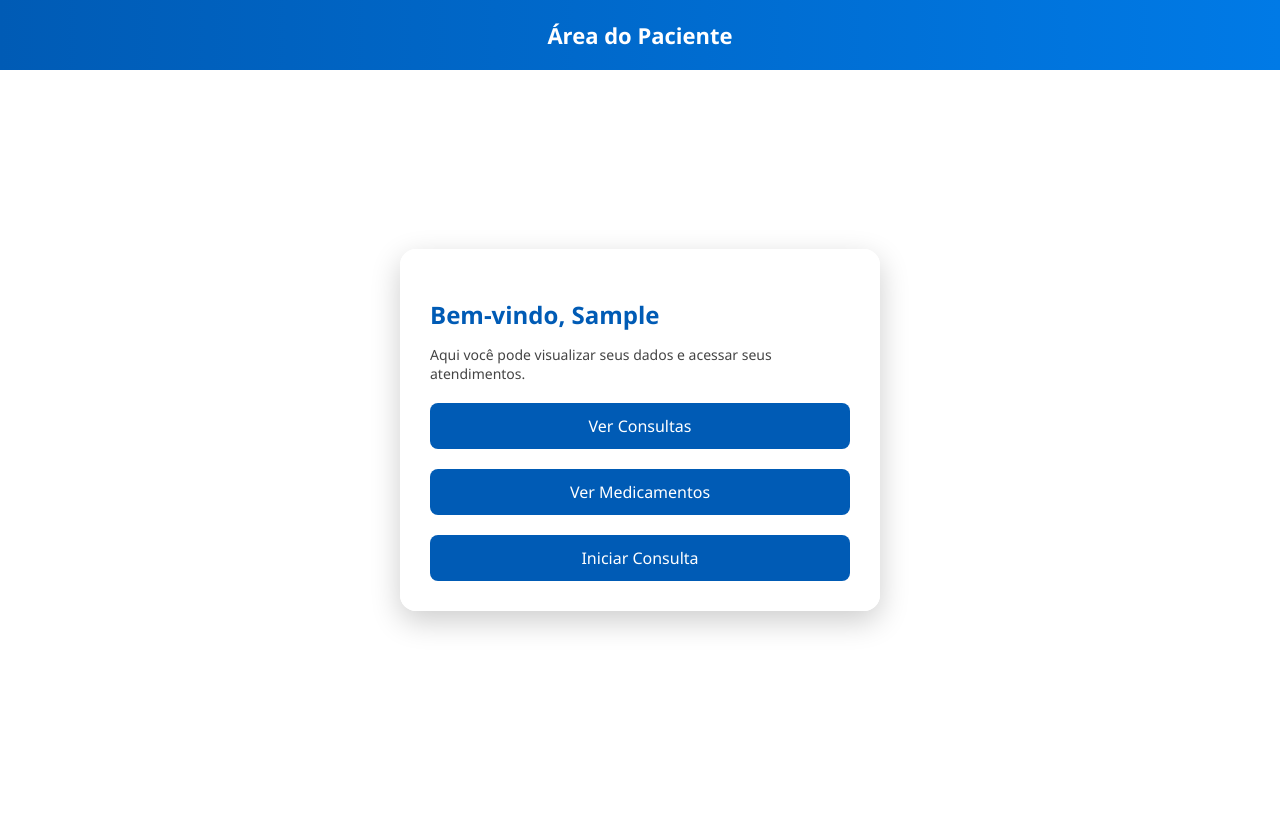
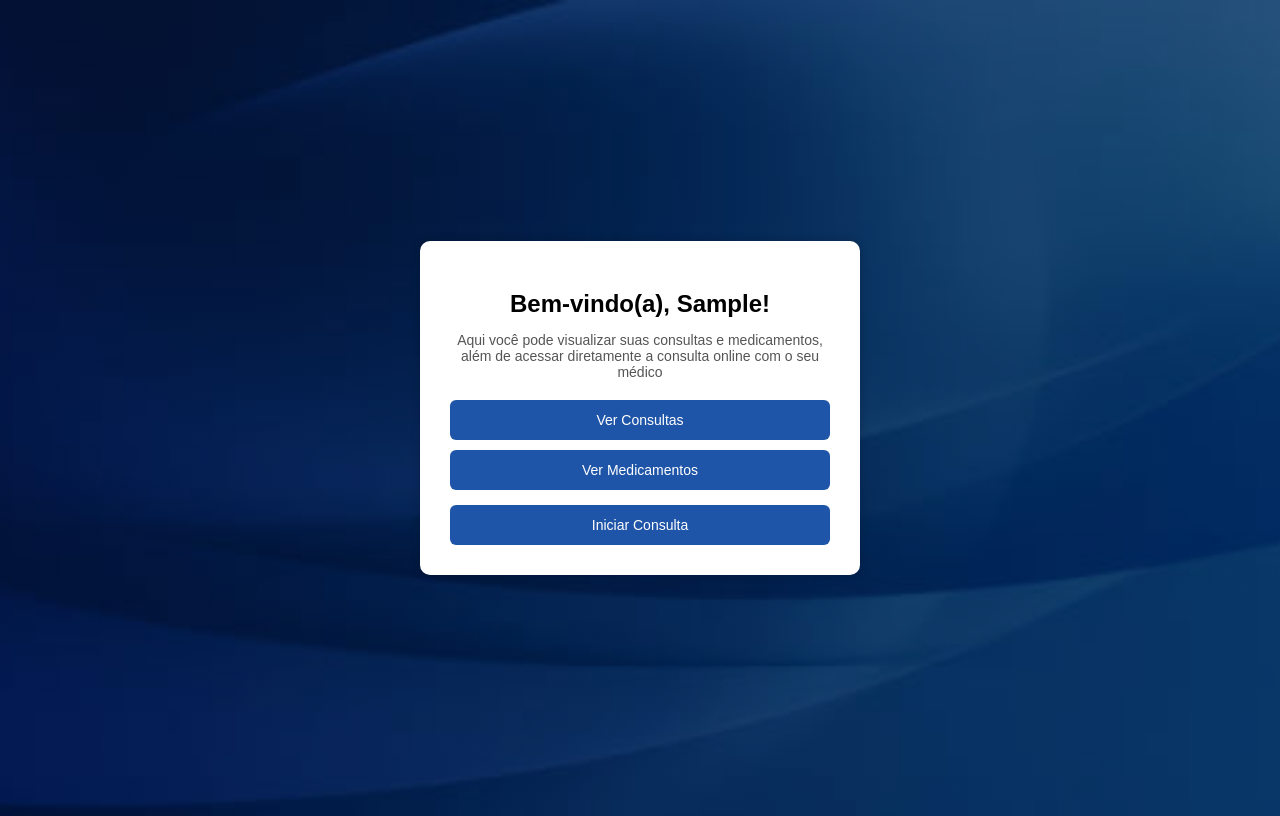
Before and after one commit to geissianeassuncao/projeto-final-dev-soft, a Django app: page /paciente/home/ in a window 1280 px wide. Before the commit the page ends 631 px from the top, so only its background shows below. Run offline with Django 5.2, Linux system fonts and the light colour scheme; the visitor is signed in with stand-in values (Sample User, id 1); data that the repository does not hold is empty.

Commit message:
padroniza o stylo das telas paciente e medico com layout da login

```diff
--- a/backend/templates/paciente_home.html
+++ b/backend/templates/paciente_home.html
@@ -1,96 +1,88 @@
 <!DOCTYPE html>
-<html lang="pt-BR">
+<html lang="pt-br">
+
+{% load static %}
+
 <head>
 <meta charset="UTF-8">
 <title>Paciente - ElderLink</title>
 
 <style>
 body {
-    font-family: 'Segoe UI', sans-serif;
-    margin: 0;
-}
-
-/* HEADER */
-header {
-    background: linear-gradient(90deg, #005bb5, #007ae6);
-    padding: 20px;
-    color: white;
-    font-size: 22px;
-    font-weight: 600;
-    text-align: center;
-}
-
-/* CONTAINER */
-.container {
+    font-family: Arial, sans-serif;
     display: flex;
     justify-content: center;
     align-items: center;
-    height: calc(100vh - 80px);
+    height: 100vh;
+
+    background:
+        linear-gradient(rgba(0,0,0,0.5), rgba(0,0,0,0.5)),
+        url("{% static 'img/fundo.jpg' %}") no-repeat center center;
+
+    background-size: cover;
 }
 
-/* PAINEL */
+/* CONTAINER IGUAL LOGIN */
 .painel {
-    background: rgba(255,255,255,0.95);
-    backdrop-filter: blur(6px);
+    background: white;
     padding: 30px;
-    width: 420px;
-    border-radius: 16px;
-    box-shadow: 0 10px 30px rgba(0,0,0,0.2);
+    border-radius: 10px;
+    box-shadow: 0 0 10px rgba(0,0,0,0.2);
+    width: 380px;
 }
 
-/* TITULOS */
+/* TITULO */
 .titulo {
-    color: #005bb5;
+    text-align: center;
     margin-bottom: 5px;
 }
 
 .subtitulo {
-    color: #444;
+    text-align: center;
     font-size: 14px;
+    color: #555;
     margin-bottom: 20px;
 }
 
-/* BOTÃO */
+/* BOTÕES */
 .botao {
-    background: #005bb5;
+    margin-top: 10px;
+    width: 100%;
+    padding: 12px;
+    background: rgb(31,85,168);
     color: white;
-    padding: 12px;
-    border-radius: 8px;
+    border: none;
+    border-radius: 6px;
+    cursor: pointer;
     text-align: center;
-    font-weight: 500;
-    cursor: pointer;
-    transition: 0.25s;
-    border: none;
+    display: block;
     text-decoration: none;
-    display: block;
+    font-size: 14px;
+     box-sizing: border-box;
 }
 
 .botao:hover {
-    background: #007ae6;
-    transform: translateY(-2px);
+    opacity: 0.9;
 }
 
 /* LISTAS */
 .lista {
     display: none;
-    margin-top: 20px;
+    margin-top: 15px;
 }
 
 .mostrar {
     display: block;
 }
 
-/* ITEM */
+/* ITENS */
 .item {
-    background: #f4f7ff;
-    border-left: 4px solid #005bb5;
-    padding: 12px;
-    border-radius: 8px;
-    margin-bottom: 10px;
-}
-
-.item strong {
-    color: #005bb5;
+    background: #f4f4f4;
+    padding: 10px;
+    border-radius: 6px;
+    margin-top: 8px;
+    font-size: 14px;
+    line-height: 1.4;
 }
 
 /* TEXTO VAZIO */
@@ -98,36 +90,34 @@ header {
     text-align: center;
     color: #777;
     font-size: 14px;
+    margin-top: 10px;
 }
 
+/* ESPAÇAMENTO */
 .mt-20 {
-    margin-top: 20px;
+    margin-top: 15px;
 }
 </style>
 </head>
 
 <body>
 
-<header>
-    Área do Paciente
-</header>
-
-<div class="container">
 <div class="painel">
 
-        <h2 class="titulo">Bem-vindo, {{ request.user.first_name }}</h2>
+    <h2 class="titulo">Bem-vindo(a), {{ request.user.first_name }}!</h2>
+
     <p class="subtitulo">
-            Aqui você pode visualizar seus dados e acessar seus atendimentos.
+        Aqui você pode visualizar suas consultas e medicamentos, além de acessar diretamente a consulta online com o seu médico
     </p>
 
     <!-- BOTÕES -->
-        <div class="botao" id="btnConsultas">
+    <button class="botao" id="btnConsultas">
         Ver Consultas
-        </div>
+    </button>
 
-        <div class="botao mt-20" id="btnMedicamentos">
+    <button class="botao" id="btnMedicamentos">
         Ver Medicamentos
-        </div>
+    </button>
 
     <!-- CONSULTAS -->
     <div class="lista" id="listaConsultas">
@@ -135,7 +125,6 @@ header {
         {% if agendamentos %}
             {% for agendamento in agendamentos %}
                 <div class="item">
-
                     <strong>Médico:</strong>
                     {{ agendamento.horario.periodo.agenda.medico.user.first_name }}<br>
 
@@ -147,7 +136,6 @@ header {
 
                     <strong>Horário:</strong>
                     {{ agendamento.horario.inicio|date:"H:i" }}
-
                 </div>
             {% endfor %}
         {% else %}
@@ -181,7 +169,6 @@ header {
     </a>
 
 </div>
-</div>
 
 <script>
 const btnConsultas = document.getElementById("btnConsultas");
```
Also changed, not shown: backend/templates/medico_home.html (+50 -61 lines), backend/templates/registration.html (deleted, +0 -7 lines), backend/templates/registration/password_reset_form.html (added, +79 -0 lines). Lines whose indentation alone changed are shown as unchanged.
